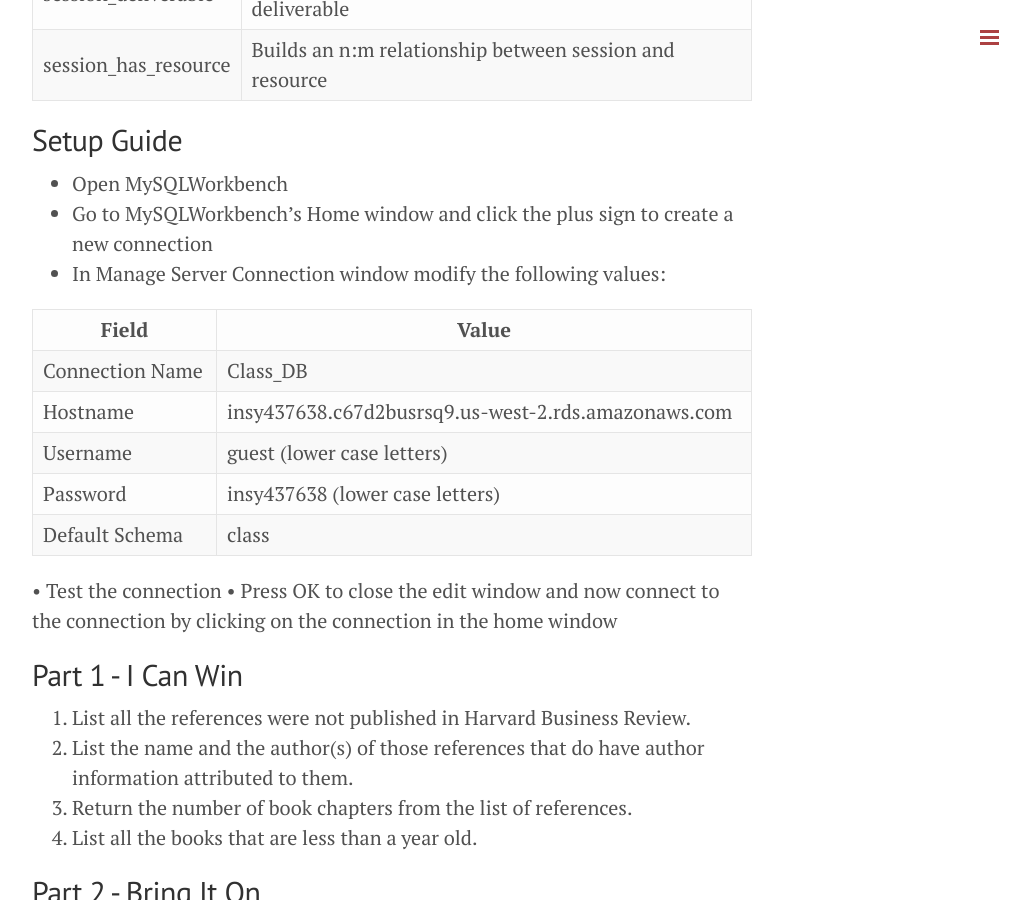
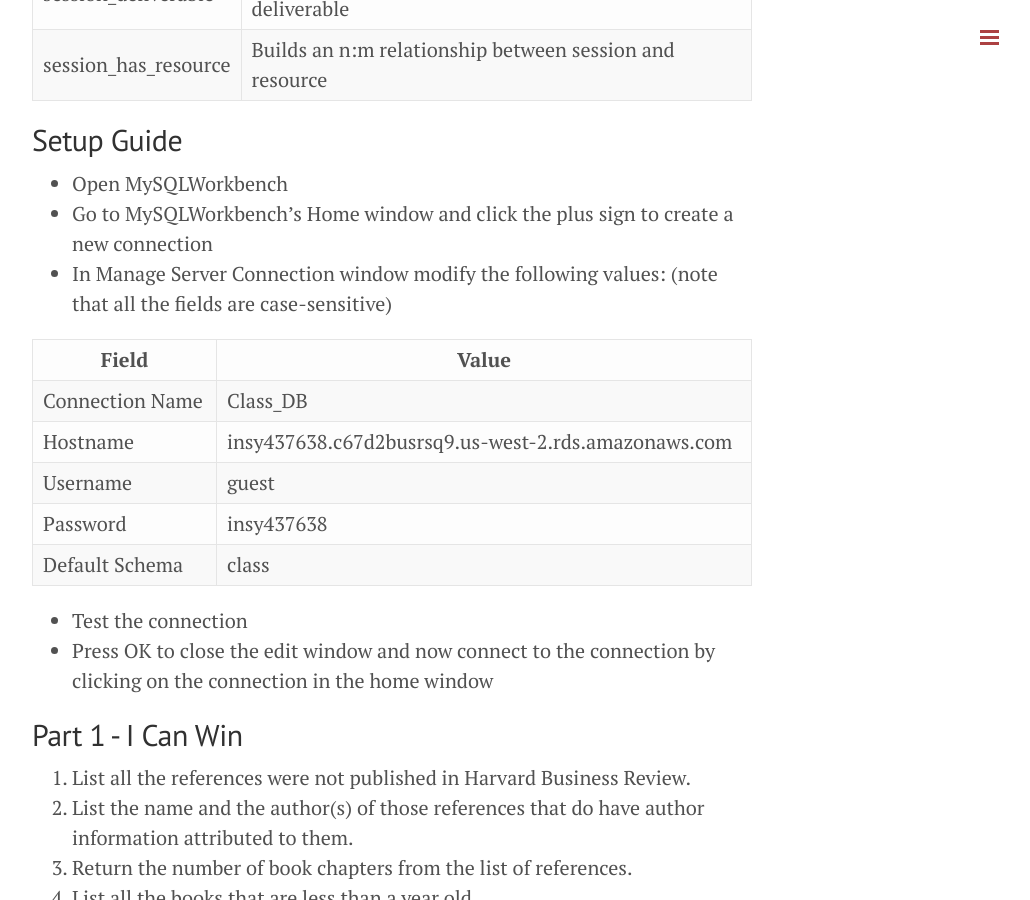
Before and after one commit to retrography/data-management, a Jekyll site: the page built from exercises/exercise_02.markdown, in a window 1280 px wide and 900 px high, scrolled down 1679 px. Shown: the whole window, without its empty margins (248-1278 px from the left). Built offline with Jekyll 4.4.1, drawn with Linux system fonts in a browser that asks for light colours; Markdown is read by kramdown in place of the engine named in the settings.

Commit message:
ex2 connection info corrected

```diff
--- a/exercises/exercise_02.markdown
+++ b/exercises/exercise_02.markdown
@@ -30,24 +30,22 @@ session | Contains brief overview of each session
 session_deliverable | Builds an n:m relationship between session and deliverable
 session_has_resource | Builds an n:m relationship between session and resource
 
-
 ## Setup Guide
 
 - Open MySQLWorkbench
 - Go to MySQLWorkbench's Home window and click the plus sign to create a new connection
-- In Manage Server Connection window modify the following values:
+- In Manage Server Connection window modify the following values: (note that all the fields are case-sensitive)
 
 Field | Value
 --- | ---
 Connection Name | Class_DB
 Hostname | insy437638.c67d2busrsq9.us-west-2.rds.amazonaws.com
-Username | guest    (lower case letters)
-Password | insy437638  (lower case letters)
+Username | guest
+Password | insy437638
 Default Schema | class
 
-•	Test the connection
-•	Press OK to close the edit window and now connect to the connection by clicking on the connection in the home window
-
+-	Test the connection
+-	Press OK to close the edit window and now connect to the connection by clicking on the connection in the home window
 
 ## Part 1 - I Can Win
 
```
